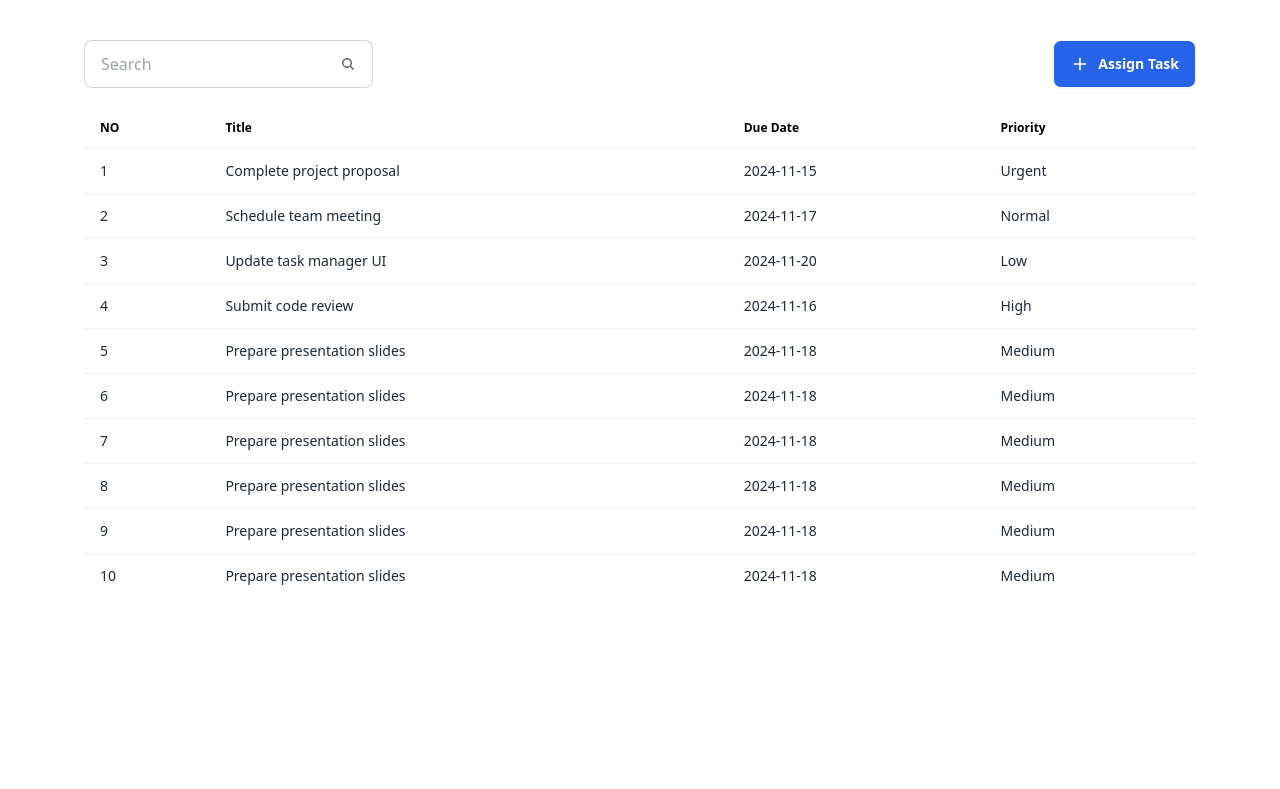
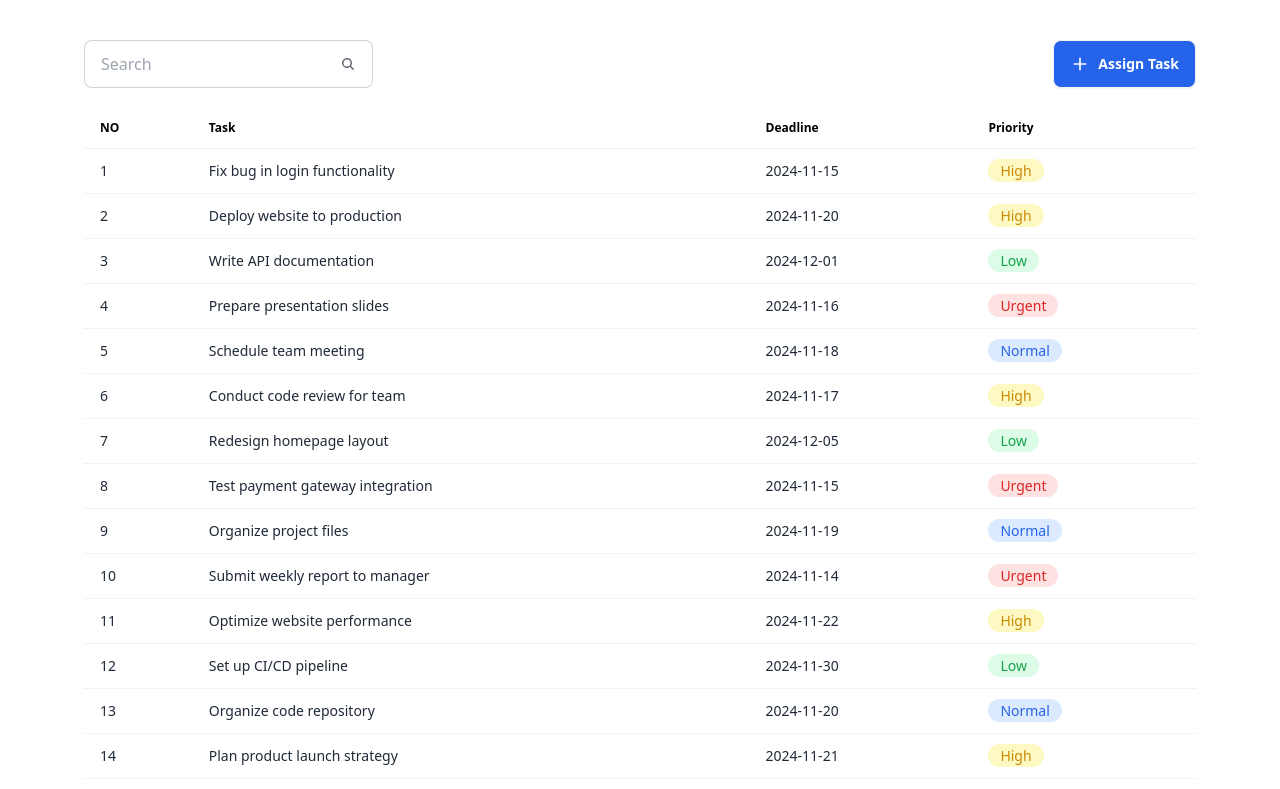
Before and after one commit to Sajid941/Task-Management, a React (Vite) app: page / in a window 1280 px wide. Shown: the top 789 px of the page. Built offline with nearby package versions, Linux system fonts and the light colour scheme.

Commit message:
change background color base on priotiry and update json file

```diff
--- a/public/tasks.json
+++ b/public/tasks.json
@@ -1,372 +1,152 @@
 [
     {
-      "title": "Complete project proposal",
-      "priority": "Urgent",
-      "dueDate": "2024-11-15"
+      "task": "Fix bug in login functionality",
+      "priority": "High",
+      "deadline": "2024-11-15"
     },
     {
-      "title": "Schedule team meeting",
-      "priority": "Normal",
-      "dueDate": "2024-11-17"
+      "task": "Deploy website to production",
+      "priority": "High",
+      "deadline": "2024-11-20"
     },
     {
-      "title": "Update task manager UI",
+      "task": "Write API documentation",
       "priority": "Low",
-      "dueDate": "2024-11-20"
+      "deadline": "2024-12-01"
     },
     {
-      "title": "Submit code review",
-      "priority": "High",
-      "dueDate": "2024-11-16"
+      "task": "Prepare presentation slides",
+      "priority": "Urgent",
+      "deadline": "2024-11-16"
     },
     {
-      "title": "Prepare presentation slides",
-      "priority": "Medium",
-      "dueDate": "2024-11-18"
+      "task": "Schedule team meeting",
+      "priority": "Normal",
+      "deadline": "2024-11-18"
     },
     {
-      "title": "Prepare presentation slides",
-      "priority": "Medium",
-      "dueDate": "2024-11-18"
+      "task": "Conduct code review for team",
+      "priority": "High",
+      "deadline": "2024-11-17"
     },
     {
-      "title": "Prepare presentation slides",
-      "priority": "Medium",
-      "dueDate": "2024-11-18"
+      "task": "Redesign homepage layout",
+      "priority": "Low",
+      "deadline": "2024-12-05"
     },
     {
-      "title": "Prepare presentation slides",
-      "priority": "Medium",
-      "dueDate": "2024-11-18"
+      "task": "Test payment gateway integration",
+      "priority": "Urgent",
+      "deadline": "2024-11-15"
     },
     {
-      "title": "Prepare presentation slides",
-      "priority": "Medium",
-      "dueDate": "2024-11-18"
+      "task": "Organize project files",
+      "priority": "Normal",
+      "deadline": "2024-11-19"
     },
     {
-      "title": "Prepare presentation slides",
-      "priority": "Medium",
-      "dueDate": "2024-11-18"
+      "task": "Submit weekly report to manager",
+      "priority": "Urgent",
+      "deadline": "2024-11-14"
     },
     {
-      "title": "Prepare presentation slides",
-      "priority": "Medium",
-      "dueDate": "2024-11-18"
+      "task": "Optimize website performance",
+      "priority": "High",
+      "deadline": "2024-11-22"
     },
     {
-      "title": "Prepare presentation slides",
-      "priority": "Medium",
-      "dueDate": "2024-11-18"
+      "task": "Set up CI/CD pipeline",
+      "priority": "Low",
+      "deadline": "2024-11-30"
     },
     {
-      "title": "Prepare presentation slides",
-      "priority": "Medium",
-      "dueDate": "2024-11-18"
+      "task": "Organize code repository",
+      "priority": "Normal",
+      "deadline": "2024-11-20"
     },
     {
-      "title": "Prepare presentation slides",
-      "priority": "Medium",
-      "dueDate": "2024-11-18"
+      "task": "Plan product launch strategy",
+      "priority": "High",
+      "deadline": "2024-11-21"
     },
     {
-      "title": "Prepare presentation slides",
-      "priority": "Medium",
-      "dueDate": "2024-11-18"
+      "task": "Conduct user feedback session",
+      "priority": "Urgent",
+      "deadline": "2024-11-19"
     },
     {
-      "title": "Prepare presentation slides",
-      "priority": "Medium",
-      "dueDate": "2024-11-18"
+      "task": "Clean up project repository",
+      "priority": "Low",
+      "deadline": "2024-11-28"
     },
     {
-      "title": "Prepare presentation slides",
-      "priority": "Medium",
-      "dueDate": "2024-11-18"
+      "task": "Prepare end-of-year report",
+      "priority": "High",
+      "deadline": "2024-11-26"
     },
     {
-      "title": "Prepare presentation slides",
-      "priority": "Medium",
-      "dueDate": "2024-11-18"
+      "task": "Organize team building activity",
+      "priority": "Low",
+      "deadline": "2024-12-10"
     },
     {
-      "title": "Prepare presentation slides",
-      "priority": "Medium",
-      "dueDate": "2024-11-18"
+      "task": "Submit application for tech grant",
+      "priority": "Urgent",
+      "deadline": "2024-11-18"
     },
     {
-      "title": "Prepare presentation slides",
-      "priority": "Medium",
-      "dueDate": "2024-11-18"
+      "task": "Fix UI bugs on mobile version",
+      "priority": "High",
+      "deadline": "2024-11-23"
     },
     {
-      "title": "Prepare presentation slides",
-      "priority": "Medium",
-      "dueDate": "2024-11-18"
+      "task": "Review design prototypes",
+      "priority": "Normal",
+      "deadline": "2024-11-21"
     },
     {
-      "title": "Prepare presentation slides",
-      "priority": "Medium",
-      "dueDate": "2024-11-18"
+      "task": "Create onboarding documentation",
+      "priority": "Low",
+      "deadline": "2024-12-02"
     },
     {
-      "title": "Prepare presentation slides",
-      "priority": "Medium",
-      "dueDate": "2024-11-18"
+      "task": "Update team Slack guidelines",
+      "priority": "Low",
+      "deadline": "2024-11-29"
     },
     {
-      "title": "Prepare presentation slides",
-      "priority": "Medium",
-      "dueDate": "2024-11-18"
+      "task": "Run security audit on website",
+      "priority": "High",
+      "deadline": "2024-11-24"
     },
     {
-      "title": "Prepare presentation slides",
-      "priority": "Medium",
-      "dueDate": "2024-11-18"
+      "task": "Finalize budget proposal",
+      "priority": "Urgent",
+      "deadline": "2024-11-16"
     },
     {
-      "title": "Prepare presentation slides",
-      "priority": "Medium",
-      "dueDate": "2024-11-18"
+      "task": "Update API integration tests",
+      "priority": "High",
+      "deadline": "2024-11-19"
     },
     {
-      "title": "Prepare presentation slides",
-      "priority": "Medium",
-      "dueDate": "2024-11-18"
+      "task": "Organize codebase documentation",
+      "priority": "Low",
+      "deadline": "2024-11-27"
     },
     {
-      "title": "Prepare presentation slides",
-      "priority": "Medium",
-      "dueDate": "2024-11-18"
+      "task": "Prepare demo for client meeting",
+      "priority": "Urgent",
+      "deadline": "2024-11-20"
     },
     {
-      "title": "Prepare presentation slides",
-      "priority": "Medium",
-      "dueDate": "2024-11-18"
+      "task": "Develop marketing campaign plan",
+      "priority": "High",
+      "deadline": "2024-11-25"
     },
     {
-      "title": "Prepare presentation slides",
-      "priority": "Medium",
-      "dueDate": "2024-11-18"
-    },
-    {
-      "title": "Prepare presentation slides",
-      "priority": "Medium",
-      "dueDate": "2024-11-18"
-    },
-    {
-      "title": "Prepare presentation slides",
-      "priority": "Medium",
-      "dueDate": "2024-11-18"
-    },
-    {
-      "title": "Prepare presentation slides",
-      "priority": "Medium",
-      "dueDate": "2024-11-18"
-    },
-    {
-      "title": "Prepare presentation slides",
-      "priority": "Medium",
-      "dueDate": "2024-11-18"
-    },
-    {
-      "title": "Prepare presentation slides",
-      "priority": "Medium",
-      "dueDate": "2024-11-18"
-    },
-    {
-      "title": "Prepare presentation slides",
-      "priority": "Medium",
-      "dueDate": "2024-11-18"
-    },
-    {
-      "title": "Prepare presentation slides",
-      "priority": "Medium",
-      "dueDate": "2024-11-18"
-    },
-    {
-      "title": "Prepare presentation slides",
-      "priority": "Medium",
-      "dueDate": "2024-11-18"
-    },
-    {
-      "title": "Prepare presentation slides",
-      "priority": "Medium",
-      "dueDate": "2024-11-18"
-    },
-    {
-      "title": "Prepare presentation slides",
-      "priority": "Medium",
-      "dueDate": "2024-11-18"
-    },
-    {
-      "title": "Prepare presentation slides",
-      "priority": "Medium",
-      "dueDate": "2024-11-18"
-    },
-    {
-      "title": "Prepare presentation slides",
-      "priority": "Medium",
-      "dueDate": "2024-11-18"
-    },
-    {
-      "title": "Prepare presentation slides",
-      "priority": "Medium",
-      "dueDate": "2024-11-18"
-    },
-    {
-      "title": "Prepare presentation slides",
-      "priority": "Medium",
-      "dueDate": "2024-11-18"
-    },
-    {
-      "title": "Prepare presentation slides",
-      "priority": "Medium",
-      "dueDate": "2024-11-18"
-    },
-    {
-      "title": "Prepare presentation slides",
-      "priority": "Medium",
-      "dueDate": "2024-11-18"
-    },
-    {
-      "title": "Prepare presentation slides",
-      "priority": "Medium",
-      "dueDate": "2024-11-18"
-    },
-    {
-      "title": "Prepare presentation slides",
-      "priority": "Medium",
-      "dueDate": "2024-11-18"
-    },
-    {
-      "title": "Prepare presentation slides",
-      "priority": "Medium",
-      "dueDate": "2024-11-18"
-    },
-    {
-      "title": "Prepare presentation slides",
-      "priority": "Medium",
-      "dueDate": "2024-11-18"
-    },
-    {
-      "title": "Prepare presentation slides",
-      "priority": "Medium",
-      "dueDate": "2024-11-18"
-    },
-    {
-      "title": "Prepare presentation slides",
-      "priority": "Medium",
-      "dueDate": "2024-11-18"
-    },
-    {
-      "title": "Prepare presentation slides",
-      "priority": "Medium",
-      "dueDate": "2024-11-18"
-    },
-    {
-      "title": "Prepare presentation slides",
-      "priority": "Medium",
-      "dueDate": "2024-11-18"
-    },
-    {
-      "title": "Prepare presentation slides",
-      "priority": "Medium",
-      "dueDate": "2024-11-18"
-    },
-    {
-      "title": "Prepare presentation slides",
-      "priority": "Medium",
-      "dueDate": "2024-11-18"
-    },
-    {
-      "title": "Prepare presentation slides",
-      "priority": "Medium",
-      "dueDate": "2024-11-18"
-    },
-    {
-      "title": "Prepare presentation slides",
-      "priority": "Medium",
-      "dueDate": "2024-11-18"
-    },
-    {
-      "title": "Prepare presentation slides",
-      "priority": "Medium",
-      "dueDate": "2024-11-18"
-    },
-    {
-      "title": "Prepare presentation slides",
-      "priority": "Medium",
-      "dueDate": "2024-11-18"
-    },
-    {
-      "title": "Prepare presentation slides",
-      "priority": "Medium",
-      "dueDate": "2024-11-18"
-    },
-    {
-      "title": "Prepare presentation slides",
-      "priority": "Medium",
-      "dueDate": "2024-11-18"
-    },
-    {
-      "title": "Prepare presentation slides",
-      "priority": "Medium",
-      "dueDate": "2024-11-18"
-    },
-    {
-      "title": "Prepare presentation slides",
-      "priority": "Medium",
-      "dueDate": "2024-11-18"
-    },
-    {
-      "title": "Prepare presentation slides",
-      "priority": "Medium",
-      "dueDate": "2024-11-18"
-    },
-    {
-      "title": "Prepare presentation slides",
-      "priority": "Medium",
-      "dueDate": "2024-11-18"
-    },
-    {
-      "title": "Prepare presentation slides",
-      "priority": "Medium",
-      "dueDate": "2024-11-18"
-    },
-    {
-      "title": "Prepare presentation slides",
-      "priority": "Medium",
-      "dueDate": "2024-11-18"
-    },
-    {
-      "title": "Prepare presentation slides",
-      "priority": "Medium",
-      "dueDate": "2024-11-18"
-    },
-    {
-      "title": "Prepare presentation slides",
-      "priority": "Medium",
-      "dueDate": "2024-11-18"
-    },
-    {
-      "title": "Prepare presentation slides",
-      "priority": "Medium",
-      "dueDate": "2024-11-18"
-    },
-    {
-      "title": "Prepare presentation slides",
-      "priority": "Medium",
-      "dueDate": "2024-11-18"
-    },
-    {
-      "title": "Prepare presentation slides",
-      "priority": "Medium",
-      "dueDate": "2024-11-18"
-    },
-    {
-      "title": "Clean up workspace",
-      "priority": "Low",
-      "dueDate": "2024-11-21"
+      "task": "Update social media guidelines",
+      "priority": "Normal",
+      "deadline": "2024-11-29"
     }
   ]
--- a/src/pages/Tasks.jsx
+++ b/src/pages/Tasks.jsx
@@ -26,30 +26,52 @@ const Tasks = () => {
     const columnHelper = createColumnHelper();
 
     const columns = [
-        columnHelper.accessor("#",{
-            cell:info => info.row.index +1,
-            header: "NO"
+        columnHelper.accessor("#", {
+            cell: (info) => info.row.index + 1,
+            header: "NO",
         }),
-        columnHelper.accessor("title", {
+        columnHelper.accessor("task", {
             cell: (info) => info.getValue(),
-            header: "Title",
+            header: "Task",
         }),
-        columnHelper.accessor("dueDate", {
+        columnHelper.accessor("deadline", {
             cell: (info) => info.getValue(),
-            header: "Due Date",
+            header: "Deadline",
         }),
         columnHelper.accessor("priority", {
-            cell: (info) => info.getValue(),
+            cell: (info) => (
+                <span
+                    className={`py-[2px] px-3 rounded-full font-medium ${
+                        info.getValue() === "Urgent" &&
+                        "bg-red-100 text-red-600"
+                    }
+                    ${
+                        info.getValue() === "Normal" &&
+                        "bg-blue-100 text-blue-600"
+                    }
+                    ${
+                        info.getValue() === "High" &&
+                        "bg-yellow-100 text-yellow-600"
+                    }
+                    ${
+                        info.getValue() === "Low" &&
+                        "bg-green-100 text-green-600"
+                    }
+
+                    `}
+                >
+                    {info.getValue()}
+                </span>
+            ),
             header: "Priority",
         }),
     ];
-
 
     const table = useReactTable({
         data,
         columns,
         getCoreRowModel: getCoreRowModel(),
-        getPaginationRowModel: getPaginationRowModel(),
+        // getPaginationRowModel: getPaginationRowModel(),
     });
 
     return (
```
